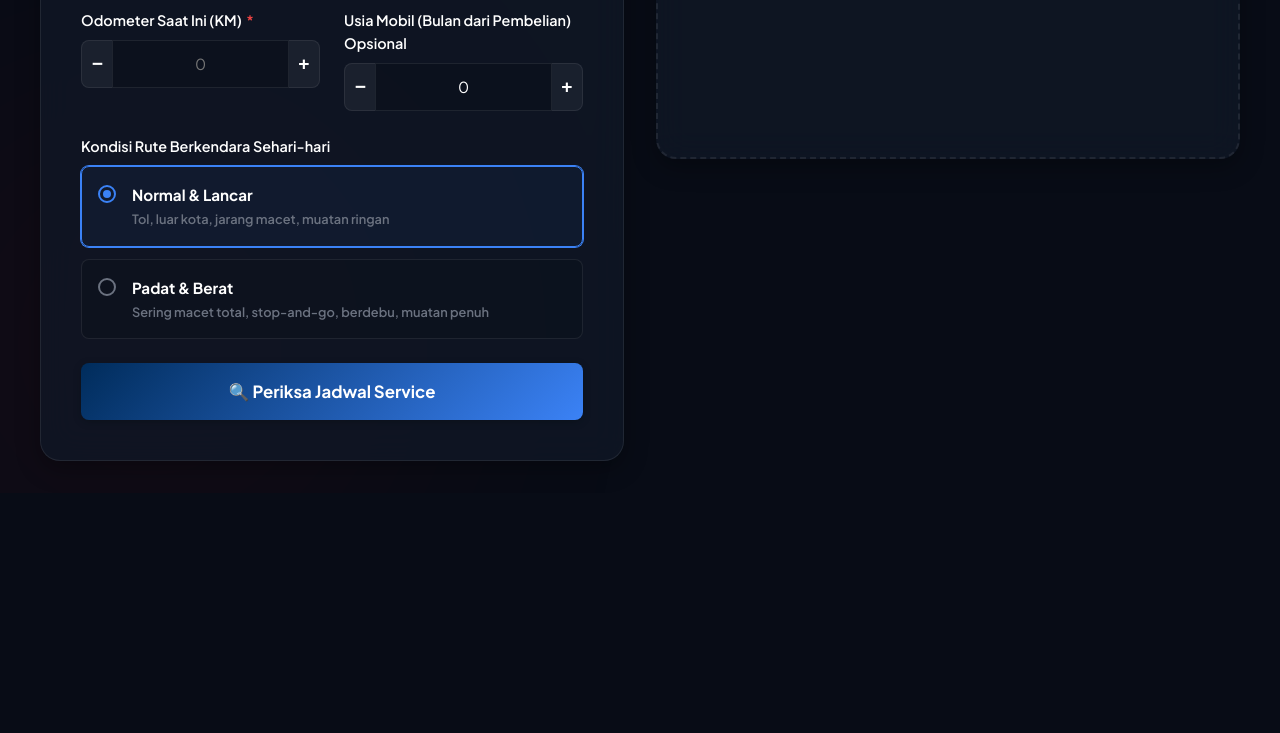
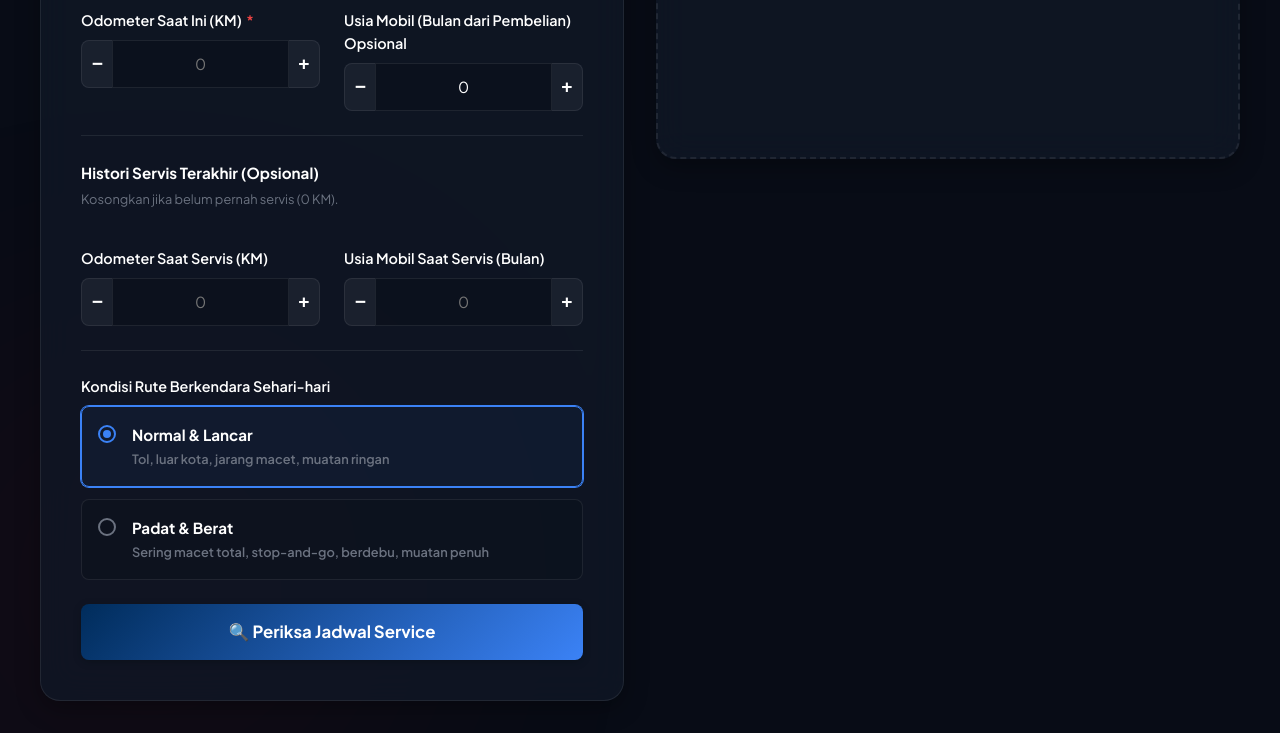
Before and after one commit to servicesbtjakarta-create/Suzuki-Service-Assistant, a website: page public/index.html in a window 1280 px wide. Shown: the part 1063-1796 px from the top of the page. Before the commit the page ends 1556 px from the top, so only its background shows below. Drawn offline with Linux system fonts and the light colour scheme; no server answers.

Commit message:
Update index.html

```diff
--- a/public/index.html
+++ b/public/index.html
@@ -4,19 +4,16 @@
     <meta charset="UTF-8">
     <meta name="viewport" content="width=device-width, initial-scale=1.0">
     <title>Suzuki Service Assistant</title>
-    <!-- Google Fonts -->
     <link rel="preconnect" href="https://fonts.googleapis.com">
     <link rel="preconnect" href="https://fonts.gstatic.com" crossorigin>
     <link href="https://fonts.googleapis.com/css2?family=Plus+Jakarta+Sans:wght@300;400;500;600;700;800&display=swap" rel="stylesheet">
     <link rel="stylesheet" href="style.css">
 </head>
 <body>
-    <!-- Top Decorative Gradient Glows -->
     <div class="glow-bg glow-bg-1"></div>
     <div class="glow-bg glow-bg-2"></div>
 
     <div class="app-container">
-        <!-- Header -->
         <header class="app-header">
             <div class="brand-section">
                 <img src="assets/suzuki_logo_dealer.png" alt="Suzuki Buana Indomobil Trada Logo" class="brand-logo-img">
@@ -27,9 +24,7 @@
             </div>
             <div class="header-actions">
                 <button id="theme-toggle-btn" class="icon-btn" aria-label="Toggle Theme">
-                    <!-- Sun Icon -->
                     <svg class="sun-icon" xmlns="http://www.w3.org/2000/svg" viewBox="0 0 24 24" fill="none" stroke="currentColor" stroke-width="2"><circle cx="12" cy="12" r="4"/><path d="M12 2v2M12 20v2M4.93 4.93l1.41 1.41M17.66 17.66l1.41 1.41M2 12h2M20 12h2M6.34 17.66l-1.41 1.41M19.07 4.93l-1.41 1.41"/></svg>
-                    <!-- Moon Icon -->
                     <svg class="moon-icon" xmlns="http://www.w3.org/2000/svg" viewBox="0 0 24 24" fill="none" stroke="currentColor" stroke-width="2"><path d="M12 3a6 6 0 0 0 9 9 9 9 0 1 1-9-9Z"/></svg>
                 </button>
                 <button id="settings-btn" class="icon-btn sro-only" aria-label="Settings" title="Pengaturan Webhook & Kredensial">
@@ -41,7 +36,6 @@
             </div>
         </header>
 
-        <!-- Main Banner -->
         <section class="hero-banner">
             <div class="hero-content">
                 <h1>Suzuki Service Assistant</h1>
@@ -52,9 +46,7 @@
             </div>
         </section>
 
-        <!-- Main Content Split Grid -->
         <main class="main-content">
-            <!-- Left Side: Input Form Card -->
             <section class="panel-card form-panel">
                 <div class="panel-header">
                     <span class="panel-icon">📋</span>
@@ -114,6 +106,34 @@
                         </div>
                     </div>
 
+                    <hr class="divider">
+
+                    <div style="margin-bottom: 0.8rem;">
+                        <span style="font-size: 0.95rem; font-weight: 700; color: var(--text-title);">Histori Servis Terakhir (Opsional)</span>
+                        <p style="font-size: 0.8rem; color: var(--text-muted); margin-top: 4px;">Kosongkan jika belum pernah servis (0 KM).</p>
+                    </div>
+
+                    <div class="form-grid-2">
+                        <div class="input-group">
+                            <label for="odometer_terakhir">Odometer Saat Servis (KM)</label>
+                            <div class="number-input-wrapper">
+                                <button type="button" class="num-step-btn minus" id="odometer_terakhir-minus">−</button>
+                                <input type="number" id="odometer_terakhir" name="odometer_terakhir" min="0" placeholder="0" step="500">
+                                <button type="button" class="num-step-btn plus" id="odometer_terakhir-plus">+</button>
+                            </div>
+                        </div>
+                        <div class="input-group">
+                            <label for="bulan_terakhir">Usia Mobil Saat Servis (Bulan)</label>
+                            <div class="number-input-wrapper">
+                                <button type="button" class="num-step-btn minus" id="bulan_terakhir-minus">−</button>
+                                <input type="number" id="bulan_terakhir" name="bulan_terakhir" min="0" placeholder="0" step="1">
+                                <button type="button" class="num-step-btn plus" id="bulan_terakhir-plus">+</button>
+                            </div>
+                        </div>
+                    </div>
+
+                    <hr class="divider">
+
                     <div class="input-group">
                         <label>Kondisi Rute Berkendara Sehari-hari</label>
                         <div class="radio-options">
@@ -147,9 +167,7 @@
                 </form>
             </section>
 
-            <!-- Right Side: Animated Dashboard Results Card -->
             <section class="panel-card results-panel empty-state" id="results-panel">
-                <!-- Empty State View -->
                 <div class="results-empty" id="results-empty-view">
                     <div class="empty-icon-pulse">
                         <svg xmlns="http://www.w3.org/2000/svg" viewBox="0 0 24 24" fill="none" stroke="currentColor" stroke-width="2.5" class="analysis-icon">
@@ -162,7 +180,6 @@
                     <p>Silakan isi data kendaraan Anda di sebelah kiri lalu klik tombol <strong>Periksa Jadwal Service</strong> untuk melihat analisis batas aman dan rekomendasi perawatan.</p>
                 </div>
 
-                <!-- Active Analysis Results (Hidden initially) -->
                 <div class="results-content hidden" id="results-content-view">
                     <div class="results-header">
                         <div>
@@ -172,7 +189,6 @@
                         <div class="badge-km" id="target-header-badge">Target: 10,000 KM</div>
                     </div>
 
-                    <!-- Visual Progress Gauges -->
                     <div class="visual-gauges">
                         <div class="gauge-card" id="gauge-km-card">
                             <div class="gauge-header">
@@ -193,7 +209,6 @@
                         </div>
                     </div>
 
-                    <!-- Target Card Info -->
                     <div class="info-alert-card" id="target-summary-card">
                         <svg width="24" height="24" viewBox="0 0 24 24" fill="none" stroke="currentColor" stroke-width="2"><path d="M12 22c5.523 0 10-4.477 10-10S17.523 2 12 2 2 6.477 2 12s4.477 10 10 10z"/><path d="M12 16v-4"/><path d="M12 8h.01"/></svg>
                         <div>
@@ -202,7 +217,6 @@
                         </div>
                     </div>
 
-                    <!-- Dynamic Details Tabs or Cards -->
                     <div class="details-section">
                         <div class="detail-block">
                             <h3 class="detail-title cost-status-title">💰 Status Biaya & Benefit Anda</h3>
@@ -227,7 +241,6 @@
                         </div>
                     </div>
 
-                    <!-- Actions -->
                     <div class="action-buttons">
                         <button id="whatsapp-share-btn" class="action-btn wa-btn sro-only">
                             <svg class="icon-svg" viewBox="0 0 24 24" fill="currentColor" width="18" height="18">
@@ -257,7 +270,6 @@
             </section>
         </main>
 
-        <!-- SRO History Log Panel (SRO-only) -->
         <section class="panel-card sro-history-panel sro-only" id="history-panel" style="margin-top: 1rem; width: 100%;">
             <div class="history-table-wrapper">
                 <table class="history-table">
@@ -304,7 +316,6 @@
         </section>
     </div>
 
-    <!-- Settings Overlay Drawer -->
     <div id="settings-drawer" class="drawer-overlay">
         <div class="drawer-content">
             <div class="drawer-header">
@@ -334,7 +345,6 @@
         </div>
     </div>
 
-    <!-- Login Overlay Drawer / Modal -->
     <div id="login-modal" class="drawer-overlay">
         <div class="drawer-content login-content" style="max-width: 400px; margin: auto; height: max-content; border-radius: var(--border-radius-lg); border: 1px solid var(--border-color); transform: scale(0.9); opacity: 0; transition: transform var(--transition-normal), opacity var(--transition-normal); padding: 2.5rem;">
             <div class="drawer-header">
```
Lines whose indentation alone changed are shown as unchanged.
